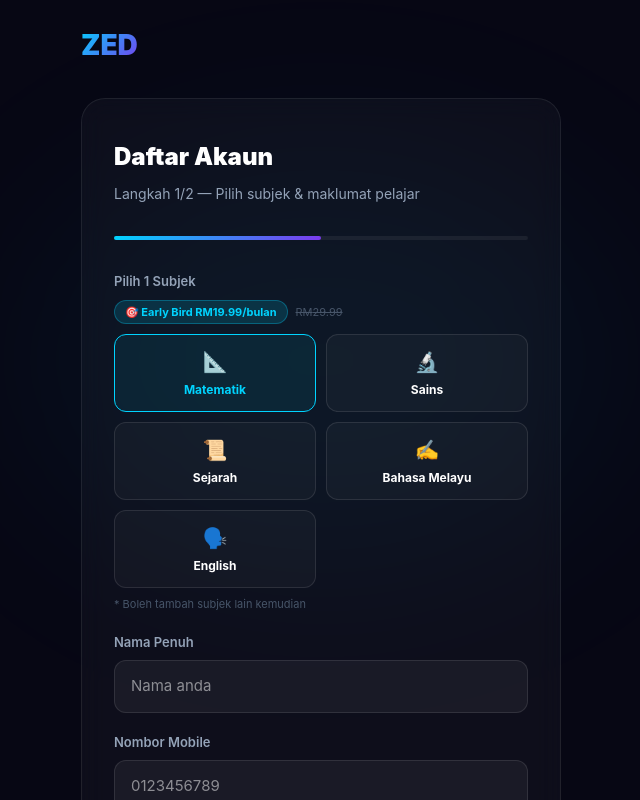
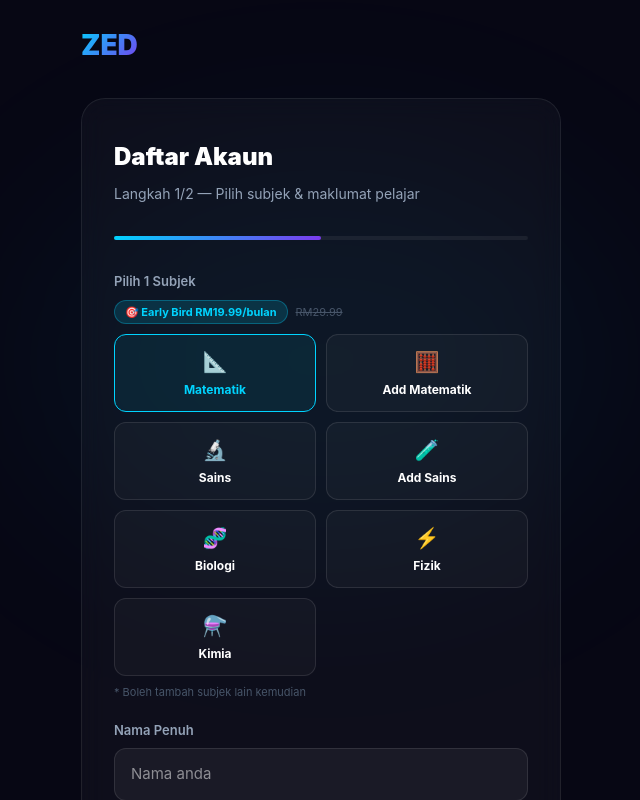
Before and after one commit to John9769/zed-frontend, a Next.js app: page /register in a window 1280 px wide. Shown: the top 800 px of the page, without its empty margins (319-959 px from the left). Built offline with nearby package versions, Linux system fonts and the light colour scheme.

Commit message:
Updating subjects

```diff
--- a/app/dashboard/add-subject/page.js
+++ b/app/dashboard/add-subject/page.js
@@ -5,10 +5,12 @@ import axios from 'axios';
 
 const SUBJECTS = [
   { value: 'MATH', label: 'Matematik', icon: '📐', color: '#ff2d78' },
+  { value: 'ADD_MATH', label: 'Add Matematik', icon: '🧮', color: '#00d4ff' },
   { value: 'SCIENCE', label: 'Sains', icon: '🔬', color: '#10b981' },
-  { value: 'SEJARAH', label: 'Sejarah', icon: '🏛️', color: '#f59e0b' },
-  { value: 'BM', label: 'Bahasa Melayu', icon: '📖', color: '#00d4ff' },
-  { value: 'ENGLISH', label: 'English', icon: '🌍', color: '#7c3aed' }
+  { value: 'ADD_SCIENCE', label: 'Add Sains', icon: '🧪', color: '#06b6d4' },
+  { value: 'BIOLOGY', label: 'Biologi', icon: '🧬', color: '#84cc16' },
+  { value: 'PHYSICS', label: 'Fizik', icon: '⚡', color: '#f59e0b' },
+  { value: 'CHEMISTRY', label: 'Kimia', icon: '⚗️', color: '#a78bfa' }
 ];
 
 export default function AddSubject() {
@@ -68,7 +70,6 @@ export default function AddSubject() {
     <main style={{ background: '#070714', minHeight: '100vh', color: '#fff', fontFamily: 'Inter, sans-serif', padding: '32px 24px' }}>
       <div style={{ maxWidth: '520px', margin: '0 auto' }}>
 
-        {/* Header */}
         <div style={{ display: 'flex', alignItems: 'center', gap: '16px', marginBottom: '40px' }}>
           <button onClick={() => router.push('/dashboard')} style={{ background: 'rgba(255,255,255,0.05)', border: '1px solid rgba(255,255,255,0.1)', color: '#94a3b8', padding: '8px 16px', borderRadius: '8px', fontSize: '13px', cursor: 'pointer' }}>
             ← Balik
@@ -79,7 +80,6 @@ export default function AddSubject() {
           </div>
         </div>
 
-        {/* Price reminder */}
         <div style={{ background: 'rgba(0,212,255,0.06)', border: '1px solid rgba(0,212,255,0.15)', borderRadius: '16px', padding: '16px 20px', marginBottom: '28px', display: 'flex', alignItems: 'center', justifyContent: 'space-between' }}>
           <div>
             <div style={{ fontSize: '13px', color: '#00d4ff', fontWeight: 700 }}>🎯 Harga Early Bird</div>
@@ -88,7 +88,6 @@ export default function AddSubject() {
           <div style={{ fontSize: '20px', fontWeight: 900, color: '#00d4ff' }}>RM19.99</div>
         </div>
 
-        {/* Subject grid */}
         <div style={{ marginBottom: '28px' }}>
           <label style={{ fontSize: '13px', color: '#94a3b8', fontWeight: 600, display: 'block', marginBottom: '16px' }}>Pilih subjek baru</label>
           <div style={{ display: 'grid', gridTemplateColumns: '1fr 1fr', gap: '12px' }}>
--- a/app/dashboard/page.js
+++ b/app/dashboard/page.js
@@ -3,11 +3,13 @@ import { useState, useEffect } from 'react';
 import { useRouter } from 'next/navigation';
 
 const SUBJECT_MAP = {
-  BM: { label: 'Bahasa Melayu', icon: '📖', color: '#00d4ff', desc: 'Komsas, Karangan, Tatabahasa' },
-  ENGLISH: { label: 'English', icon: '🌍', color: '#7c3aed', desc: 'Literature, Essay, Grammar' },
-  MATH: { label: 'Mathematics', icon: '📐', color: '#ff2d78', desc: 'Algebra, Calculus, Statistics' },
-  SCIENCE: { label: 'Science', icon: '🔬', color: '#10b981', desc: 'Biology, Chemistry, Physics' },
-  SEJARAH: { label: 'Sejarah', icon: '🏛️', color: '#f59e0b', desc: 'Kesultanan, Kemerdekaan, Perlembagaan' }
+  MATH: { label: 'Matematik', icon: '📐', color: '#ff2d78', desc: 'Algebra, Geometry, Statistics' },
+  ADD_MATH: { label: 'Add Matematik', icon: '🧮', color: '#00d4ff', desc: 'Calculus, Progressions, Linear Law' },
+  SCIENCE: { label: 'Sains', icon: '🔬', color: '#10b981', desc: 'Physics, Chemistry, Biology Basics' },
+  ADD_SCIENCE: { label: 'Add Sains', icon: '🧪', color: '#06b6d4', desc: 'Advanced Science Concepts' },
+  BIOLOGY: { label: 'Biologi', icon: '🧬', color: '#84cc16', desc: 'Cell Biology, Genetics, Ecology' },
+  PHYSICS: { label: 'Fizik', icon: '⚡', color: '#f59e0b', desc: 'Mechanics, Waves, Electricity' },
+  CHEMISTRY: { label: 'Kimia', icon: '⚗️', color: '#a78bfa', desc: 'Organic, Inorganic, Electrochemistry' }
 };
 
 export default function Dashboard() {
--- a/app/register/page.js
+++ b/app/register/page.js
@@ -4,11 +4,13 @@ import { useRouter, useSearchParams } from 'next/navigation';
 import axios from 'axios';
 
 const SUBJECTS = [
-  { value: 'MATH', label: 'Matematik', icon: '📐', available: true },
-  { value: 'SCIENCE', label: 'Sains', icon: '🔬', available: true },
-  { value: 'SEJARAH', label: 'Sejarah', icon: '📜', available: true },
-  { value: 'BM', label: 'Bahasa Melayu', icon: '✍️', available: true },
-  { value: 'ENGLISH', label: 'English', icon: '🗣️', available: true }
+  { value: 'MATH', label: 'Matematik', icon: '📐' },
+  { value: 'ADD_MATH', label: 'Add Matematik', icon: '🧮' },
+  { value: 'SCIENCE', label: 'Sains', icon: '🔬' },
+  { value: 'ADD_SCIENCE', label: 'Add Sains', icon: '🧪' },
+  { value: 'BIOLOGY', label: 'Biologi', icon: '🧬' },
+  { value: 'PHYSICS', label: 'Fizik', icon: '⚡' },
+  { value: 'CHEMISTRY', label: 'Kimia', icon: '⚗️' }
 ];
 
 const EARLY_BIRD_PRICE = 19.99;
@@ -155,15 +157,12 @@ function RegisterPage() {
             {step === 1 ? 'Langkah 1/2 — Pilih subjek & maklumat pelajar' : 'Langkah 2/2 — Untuk proses kelulusan kelak'}
           </p>
 
-          {/* Progress bar */}
           <div style={{ background: 'rgba(255,255,255,0.06)', borderRadius: '4px', height: '4px', marginBottom: '32px' }}>
             <div style={{ background: 'linear-gradient(135deg, #00d4ff, #7c3aed)', height: '4px', borderRadius: '4px', width: step === 1 ? '50%' : '100%', transition: 'width 0.3s ease' }} />
           </div>
 
           {step === 1 && (
             <div style={{ display: 'flex', flexDirection: 'column', gap: '20px' }}>
-
-              {/* Subject Selection */}
               <div>
                 <label style={labelStyle}>Pilih 1 Subjek</label>
                 <div style={{ display: 'flex', alignItems: 'center', gap: '8px', marginBottom: '10px' }}>
@@ -192,9 +191,7 @@ function RegisterPage() {
                     </div>
                   ))}
                 </div>
-                <p style={{ fontSize: '11px', color: '#475569', marginTop: '8px' }}>
-                  * Boleh tambah subjek lain kemudian
-                </p>
+                <p style={{ fontSize: '11px', color: '#475569', marginTop: '8px' }}>* Boleh tambah subjek lain kemudian</p>
               </div>
 
               <div><label style={labelStyle}>Nama Penuh</label><input name="studentName" value={form.studentName} onChange={handle} placeholder="Nama anda" style={inputStyle} /></div>
@@ -226,7 +223,6 @@ function RegisterPage() {
               </div>
               <div><label style={labelStyle}>Nombor WhatsApp Ibu/Bapa</label><input name="parentWhatsapp" value={form.parentWhatsapp} onChange={handle} placeholder="0123456789" style={inputStyle} /></div>
 
-              {/* Summary */}
               <div style={{ background: 'rgba(124,58,237,0.06)', border: '1px solid rgba(124,58,237,0.15)', borderRadius: '12px', padding: '16px' }}>
                 <div style={{ fontSize: '13px', color: '#94a3b8', marginBottom: '10px', fontWeight: 700 }}>Ringkasan Pendaftaran:</div>
                 <div style={{ display: 'flex', flexDirection: 'column', gap: '6px' }}>
```
